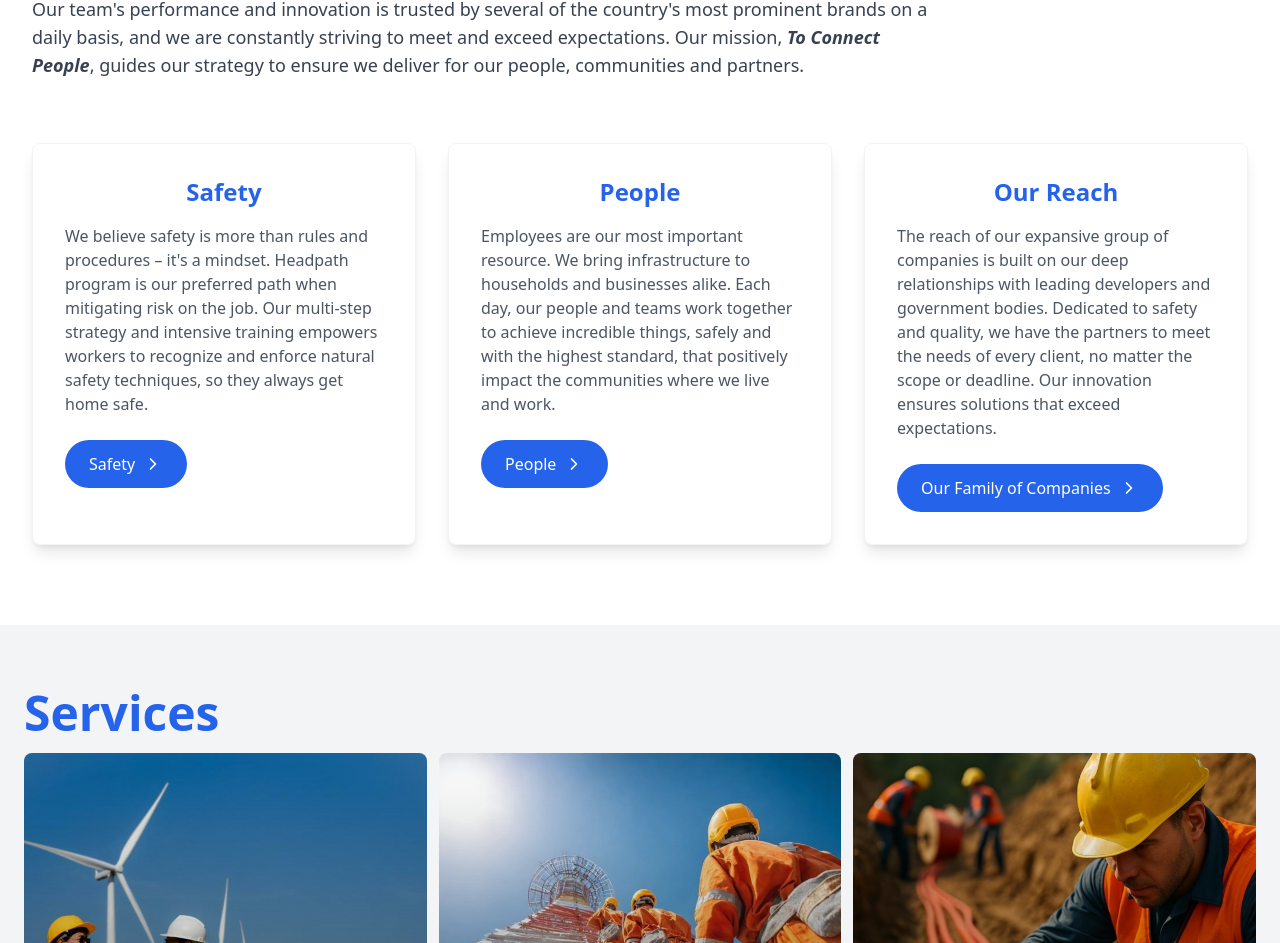
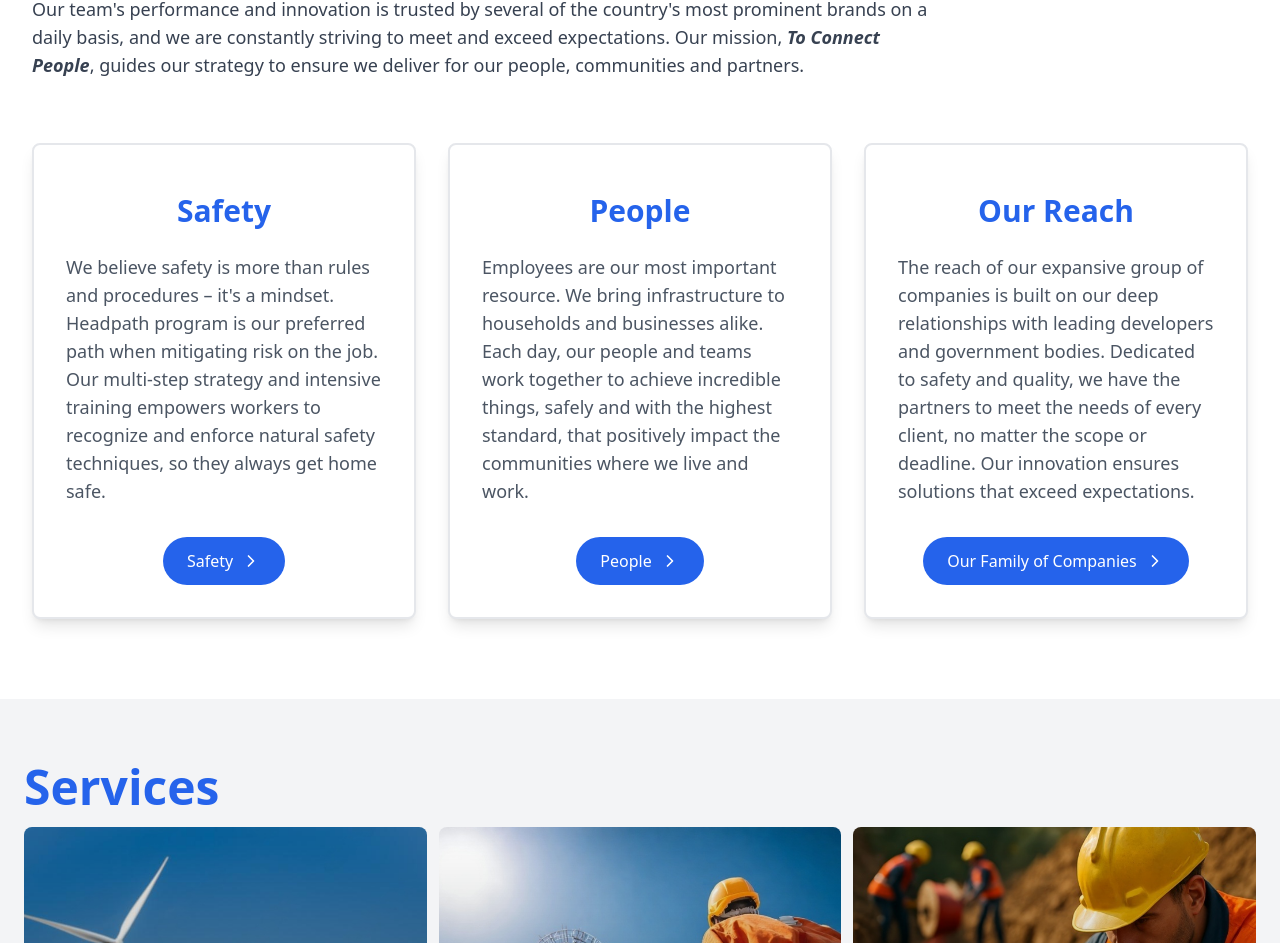
Before and after one commit to Yash-Sojitra-sys/JKconstruction, a React (Vite) app: page / in a window 1280 px wide. Shown: the part 1629-2572 px from the top of the page. Built offline with nearby package versions, Linux system fonts and the light colour scheme.

Commit message:
Improve text formatting and enhance ConnectionSection cards with better styling, spacing, and alignment

```diff
--- a/src/components/ConnectionSection.tsx
+++ b/src/components/ConnectionSection.tsx
@@ -19,11 +19,12 @@ const ConnectionSection = () => {
         </p>
       </div>
       <div className="grid grid-cols-1 md:grid-cols-3 gap-6 lg:gap-8">
-        <div className="bg-white p-8 rounded-lg shadow-lg border border-gray-100 hover:shadow-xl transition-shadow min-h-[320px]">
-          <h3 className="text-xl sm:text-2xl font-semibold text-blue-600 mb-4 text-center">Safety</h3>
-          <p className="text-sm sm:text-base text-gray-600 mb-6 leading-7">
+        <div className="bg-white p-8 rounded-lg shadow-lg border-2 border-gray-200 hover:shadow-xl transition-shadow min-h-[380px] flex flex-col">
+          <h3 className="text-2xl sm:text-3xl font-semibold text-blue-600 mb-6 mt-4 text-center">Safety</h3>
+          <p className="text-base sm:text-lg text-gray-600 mb-8 leading-8 flex-grow">
             We believe safety is more than rules and procedures – it's a mindset. Headpath program is our preferred path when mitigating risk on the job. Our multi-step strategy and intensive training empowers workers to recognize and enforce natural safety techniques, so they always get home safe.
           </p>
+          <div className="flex justify-center">
             <button
               onClick={() => handleNavigationClick('/safety')}
               className="bg-blue-600 text-white px-4 sm:px-6 py-2 sm:py-3 rounded-full flex items-center space-x-2 hover:bg-blue-700 transition-colors inline-flex whitespace-nowrap text-sm sm:text-base"
@@ -32,11 +33,13 @@ const ConnectionSection = () => {
               <ChevronRight className="w-4 h-4 sm:w-5 sm:h-5" />
             </button>
           </div>
-        <div className="bg-white p-8 rounded-lg shadow-lg border border-gray-100 hover:shadow-xl transition-shadow min-h-[320px]">
-          <h3 className="text-xl sm:text-2xl font-semibold text-blue-600 mb-4 text-center">People</h3>
-          <p className="text-sm sm:text-base text-gray-600 mb-6 leading-7">
+        </div>
+        <div className="bg-white p-8 rounded-lg shadow-lg border-2 border-gray-200 hover:shadow-xl transition-shadow min-h-[380px] flex flex-col">
+          <h3 className="text-2xl sm:text-3xl font-semibold text-blue-600 mb-6 mt-4 text-center">People</h3>
+          <p className="text-base sm:text-lg text-gray-600 mb-8 leading-8 flex-grow">
             Employees are our most important resource. We bring infrastructure to households and businesses alike. Each day, our people and teams work together to achieve incredible things, safely and with the highest standard, that positively impact the communities where we live and work.
           </p>
+          <div className="flex justify-center">
             <button
               onClick={() => handleNavigationClick('/life-at-jkc')}
               className="bg-blue-600 text-white px-4 sm:px-6 py-2 sm:py-3 rounded-full flex items-center space-x-2 hover:bg-blue-700 transition-colors inline-flex whitespace-nowrap text-sm sm:text-base"
@@ -45,11 +48,13 @@ const ConnectionSection = () => {
               <ChevronRight className="w-4 h-4 sm:w-5 sm:h-5" />
             </button>
           </div>
-        <div className="bg-white p-8 rounded-lg shadow-lg border border-gray-100 hover:shadow-xl transition-shadow min-h-[320px]">
-          <h3 className="text-xl sm:text-2xl font-semibold text-blue-600 mb-4 text-center">Our Reach</h3>
-          <p className="text-sm sm:text-base text-gray-600 mb-6 leading-7">
+        </div>
+        <div className="bg-white p-8 rounded-lg shadow-lg border-2 border-gray-200 hover:shadow-xl transition-shadow min-h-[380px] flex flex-col">
+          <h3 className="text-2xl sm:text-3xl font-semibold text-blue-600 mb-6 mt-4 text-center">Our Reach</h3>
+          <p className="text-base sm:text-lg text-gray-600 mb-8 leading-8 flex-grow">
            The reach of our expansive group of companies is built on our deep relationships with leading developers and government bodies. Dedicated to safety and quality, we have the partners to meet the needs of every client, no matter the scope or deadline. Our innovation ensures solutions that exceed expectations.
           </p>
+          <div className="flex justify-center">
             <button
               onClick={() => handleNavigationClick('/our-company')}
               className="bg-blue-600 text-white px-4 sm:px-6 py-2 sm:py-3 rounded-full flex items-center space-x-2 hover:bg-blue-700 transition-colors inline-flex whitespace-nowrap text-sm sm:text-base"
@@ -60,6 +65,7 @@ const ConnectionSection = () => {
           </div>
         </div>
       </div>
+      </div>
     </section>
   );
 };
--- a/src/pages/Home.tsx
+++ b/src/pages/Home.tsx
@@ -98,8 +98,7 @@ const Home: React.FC = () => {
                 What we <span className="text-green-400">stand for</span>
               </h2>
               <p className="text-base sm:text-lg leading-relaxed opacity-90">
-                Our team's performance and innovation is trusted by several of the country's most prominent brands on a daily basis, and we are constantly striving to meet and exceed expectations.<br />
-                Our mission, To Connect People, guides our strategy to ensure we deliver for our people, communities and partners.
+                Our team's performance and innovation is trusted by several of the country's most prominent brands on a daily basis, and we are constantly striving to meet and exceed expectations. Our mission, To Connect People, guides our strategy to ensure we deliver for our people, communities and partners.
               </p>
               <button
                 onClick={() => navigate('/about-us')}
```
Lines whose indentation alone changed are shown as unchanged.
